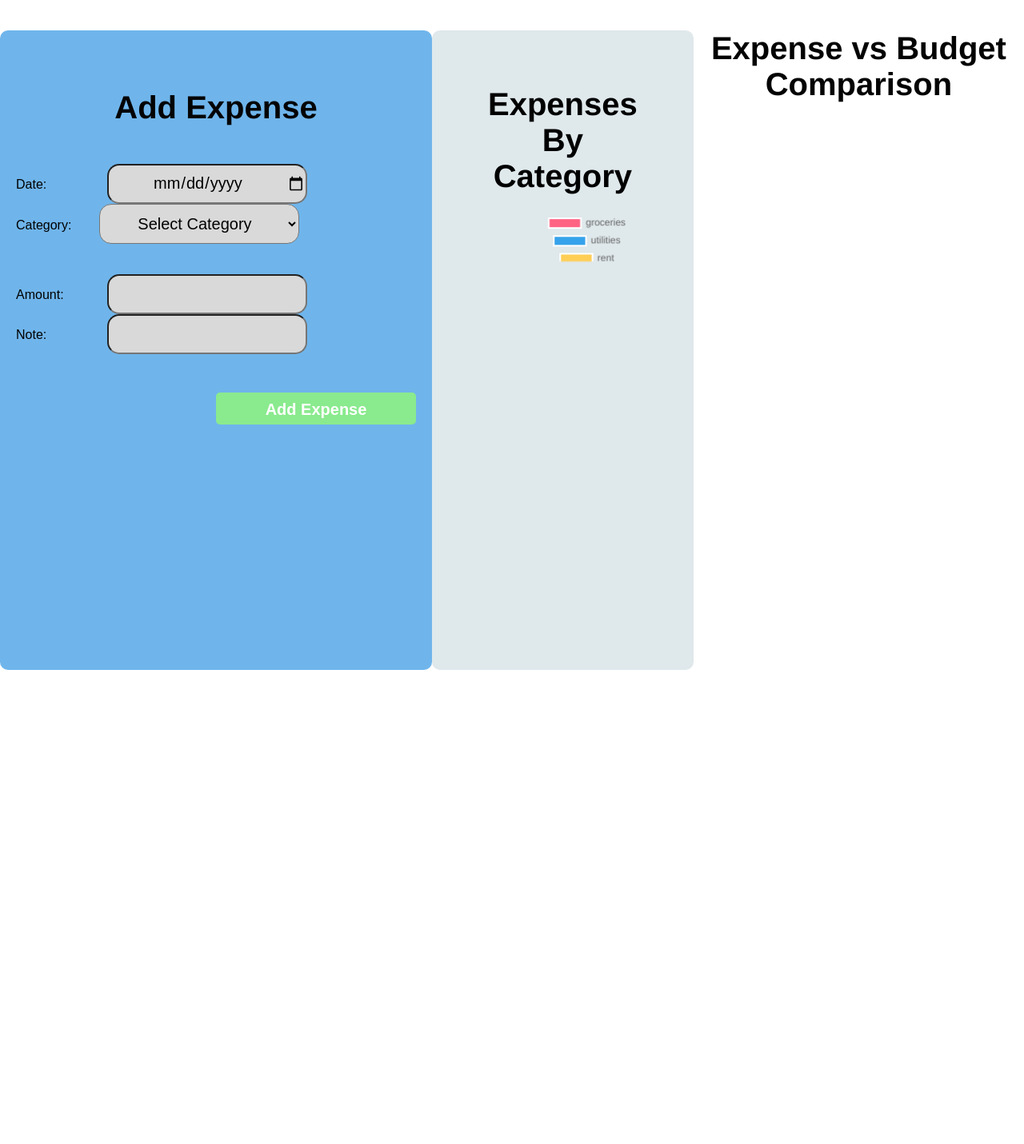
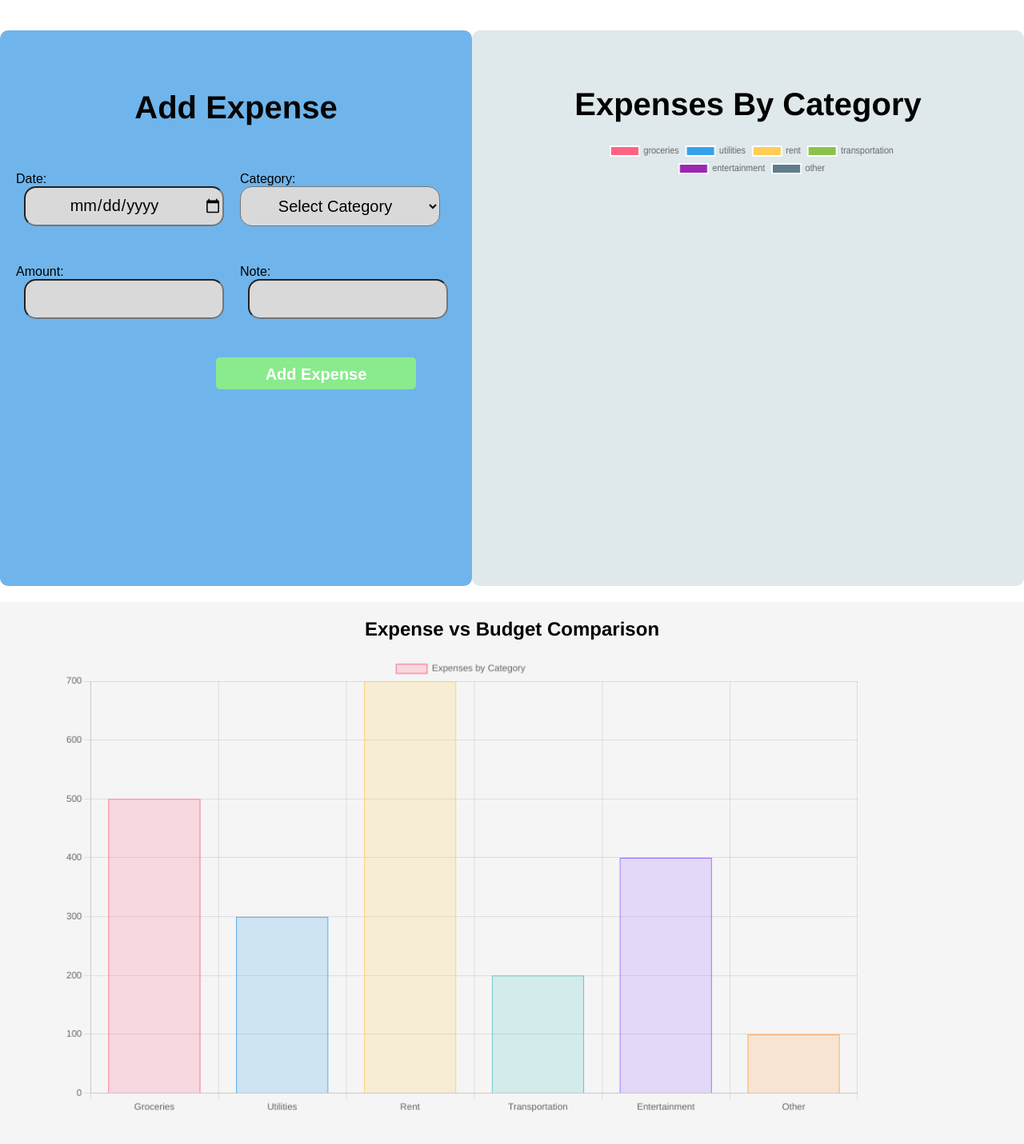
Before and after one commit to raheelhparekh/expense_tracker-SPESA-, a PHP site: page /budget_planner.html in a window 1280 px wide. Shown: the part 85-1516 px from the top of the page at 80% size. Before the commit the page ends 923 px from the top, so only its background shows below. Run offline with PHP 8.4, Linux system fonts and the light colour scheme; a map, chart or similar area stays blank; some libraries are stand-ins or nearby versions.

Commit message:
added bar chart

```diff
--- a/frontend/budget_planner.html
+++ b/frontend/budget_planner.html
@@ -77,3 +77,45 @@
 </body>
 
 </html>
+
+<script>
+    const budgetChart = document.getElementById('budget-chart').getContext('2d');
+    const expensesByCategory = {
+        labels: ['Groceries', 'Utilities', 'Rent', 'Transportation', 'Entertainment', 'Other'],
+        datasets: [{
+            label: 'Expenses by Category',
+            data: [500, 300, 700, 200, 400, 100],
+            backgroundColor: [
+                'rgba(255, 99, 132, 0.2)',
+                'rgba(54, 162, 235, 0.2)',
+                'rgba(255, 206, 86, 0.2)',
+                'rgba(75, 192, 192, 0.2)',
+                'rgba(153, 102, 255, 0.2)',
+                'rgba(255, 159, 64, 0.2)'
+            ],
+            borderColor: [
+                'rgba(255, 99, 132, 1)',
+                'rgba(54, 162, 235, 1)',
+                'rgba(255, 206, 86, 1)',
+                'rgba(75, 192, 192, 1)',
+                'rgba(153, 102, 255, 1)',
+                'rgba(255, 159, 64, 1)'
+            ],
+            borderWidth: 1
+        }]
+    };
+    const options = {
+        scales: {
+            yAxes: [{
+                ticks: {
+                    beginAtZero: true
+                }
+            }]
+        }
+    };
+    const barChart = new Chart(budgetChart, {
+        type: 'bar',
+        data: expensesByCategory,
+        options: options
+    });
+</script>
--- a/frontend/css/budget_planner.css
+++ b/frontend/css/budget_planner.css
@@ -8,7 +8,8 @@
 
 .container {
     display: flex;
-    flex-direction: row;
+    flex-wrap: wrap;
+    /* flex-direction: row; */
     height: 100vh;
     margin-top: 3%;
     /* border: 2px solid red; */
@@ -127,6 +128,7 @@ input {
     /* border: 2px solid white; */
     background-color: rgb(223, 232, 235);
     width: fit-content;
+    height: fit-content;
     flex: 1;
     padding: 70px;
     border-radius: 10px;
@@ -163,7 +165,45 @@ input[type="submit"] {
     /* margin-bottom: 20px; */
     color: black;
     margin-top: 0px;
+
 }
+
+#budget-container {
+    width: 100%;
+    background-color: #f5f5f5;
+    padding: 20px;
+    margin-top: 20px;
+    margin-bottom: 20px;
+}
+
+#budget-container h2 {
+    font-size: 1.5rem;
+    margin-bottom: 10px;
+  }
+
+  #budget-chart {
+    width: 100%;
+    height: 400px;
+    margin-top: 20px;
+  }
+
+  #budget-chart .bar {
+    background-color: #0077c0;
+    border-radius: 5px;
+    transition: height 0.5s ease;
+  }
+
+  #budget-chart .label {
+    font-size: 1.2rem;
+    margin-top: 10px;
+    text-align: center;
+  }
+
+  #budget-chart .bar:hover {
+    background-color: #0060a8;
+    cursor: pointer;
+  }
+
 
 canvas {
     max-width: 80%;
```
Also changed, not shown: frontend/js/budget_planner.js (line endings or trailing spaces).
